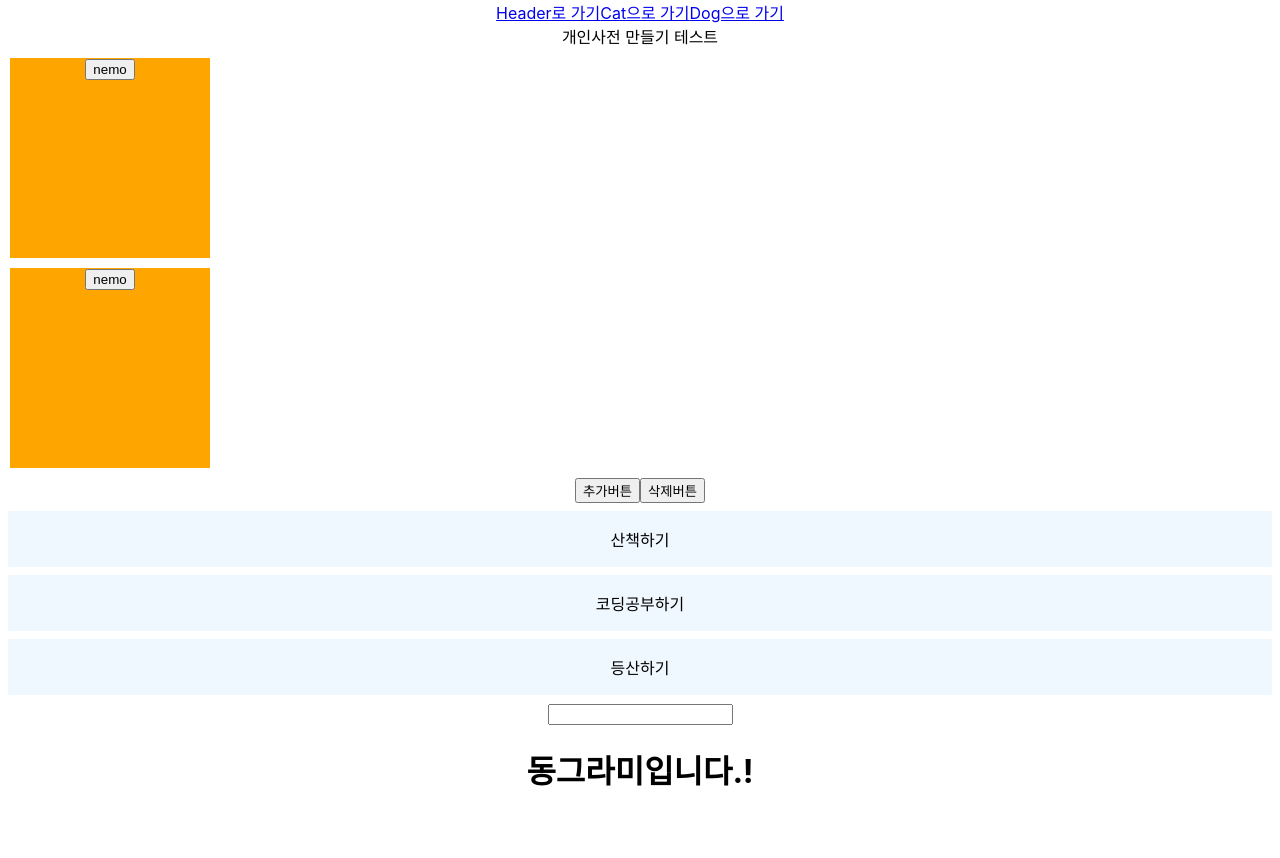
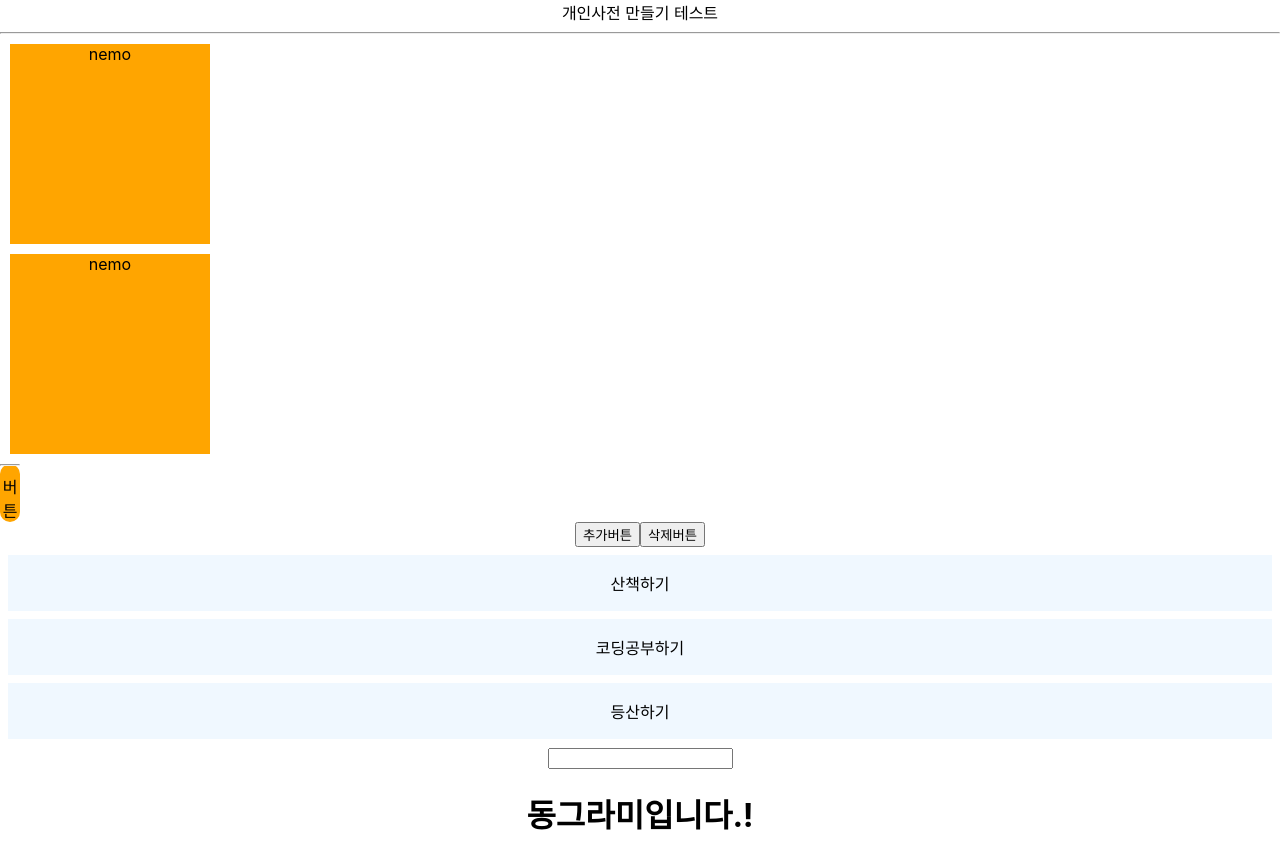
Before and after one commit to JONGGILLee/sparta_react_mytest4, a React (Create React App) app: page / in a window 1280 px wide. Before the commit the page ends 814 px from the top, so only its background shows below. Built offline with nearby package versions, Linux system fonts and the light colour scheme.

Commit message:
3-6강. 라우팅 더 꼼꼼하게 <Switch> 이용하여 NotFound.js 페이지

```diff
--- a/src/App.js
+++ b/src/App.js
@@ -1,43 +1,32 @@
 import "./App.css";
 import React from "react";
-import { Route, Link } from "react-router-dom";
+import { Route, Link, Switch } from "react-router-dom";
 import styled from "styled-components";
 
 import Nemo from "./Nemo";
 import Button from "./Button";
 import Circle from "./Circle";
 import Header from "./Header";
-import Cat from "./Cat";
-import Dog from "./Dog";
 import EditPage from "./EditPage";
+import NotFound from "./NotFound";
 
 const list = ["산책하기", "코딩공부하기", "등산하기"];
 
 const App = () => {
   return (
     <div className="App">
-      <div>
-        <Link to="/">Header로 가기</Link>
-        <Link to="/Cat">Cat으로 가기</Link>
-        <Link to="/Dog">Dog으로 가기</Link>
-      </div>
-
-      <Route path="/" exact>
       <Header />
-      </Route>
-      <Route path="/Cat" exact component={Cat}>
-        {/* cat_name 은 동적으로 바꿀거야 -> 동적 라우팅 */}
-        {/* <Cat /> */}
-      </Route>
-      <Route path="/Dog" exact>
-        <Dog />
-      </Route>
+      <Switch>
         <Route path="/" exact>
           <Nemo />
         </Route>
         <Route path="/EditPage" exact>
           <EditPage />
         </Route>
+        <Route>
+          <NotFound />
+        </Route>
+      </Switch>
       <Button list={list} />
       <Circle />
     </div>
--- a/src/Cat.js
+++ /dev/null
@@ -1,11 +0,0 @@
-import React from "react";
-import { useParams } from "react-router-dom";
-
-const Cat = (props) => {
-  //   const cat_name = useParams();
-  //   console.log(cat_name);
-  console.log(props);
-  return <div>고양이 만들기 테스트</div>;
-};
-
-export default Cat;
--- a/src/Dog.js
+++ /dev/null
@@ -1,22 +0,0 @@
-import React from "react";
-import { useHistory } from "react-router-dom";
-
-const Dog = (props) => {
-  const history = useHistory();
-  console.log(props);
-  return (
-    <div>
-      <button
-        onClick={() => {
-          //   props.history.push("/");
-          //   push 는 페이지 이동
-          history.push("/Cat");
-        }}
-      >
-        댕댕이 만들기 테스트
-      </button>
-    </div>
-  );
-};
-
-export default Dog;
--- a/src/EditPage.js
+++ b/src/EditPage.js
@@ -3,8 +3,19 @@ import { useHistory } from "react-router-dom";
 
 const EditPage = (props) => {
   const history = useHistory();
+  const my_wrap = React.useRef(null);
 
   return (
+    <>
+      <div align="center">
+        <input
+          type="text"
+          ref={my_wrap}
+          onChange={() => {
+            console.log(my_wrap.current.value);
+          }}
+        />
+      </div>
       <div>
         <h1>단어장을 작성해주세요</h1>
         <button
@@ -12,10 +23,10 @@ const EditPage = (props) => {
             history.push("/");
           }}
         >
-        {" "}
           단어장으로 돌아가기
         </button>
       </div>
+    </>
   );
 };
 
--- a/src/Header.js
+++ b/src/Header.js
@@ -1,7 +1,12 @@
 import React from "react";
 
 const Header = (props) => {
-  return <div>개인사전 만들기 테스트</div>;
+  return (
+    <div>
+      개인사전 만들기 테스트
+      <hr />
+    </div>
+  );
 };
 
 export default Header;
--- a/src/Nemo.js
+++ b/src/Nemo.js
@@ -26,6 +26,9 @@ const Nemo = (props) => {
       {nemo_count.map((n, i) => {
         return (
           <div
+            onClick={() => {
+              history.push("/EditPage");
+            }}
             key={i}
             style={{
               width: "200px",
@@ -34,17 +37,24 @@ const Nemo = (props) => {
               margin: "10px",
             }}
           >
-            <button
-              onClick={() => {
-                history.push("/EditPage");
-              }}
-            >
-              nemo
-            </button>
+            nemo
           </div>
         );
       })}
-
+      <div
+        onClick={() => {
+          history.push("/EditPage");
+        }}
+        style={{
+          width: "20px",
+          heigh: "20px",
+          backgroundColor: "orange",
+          borderRadius: "30px",
+        }}
+      >
+        <hr />
+        버튼
+      </div>
       <div>
         <button onClick={addNemo}> 추가버튼</button>
         <button onClick={deleteNemo}> 삭제버튼</button>
--- /dev/null
+++ b/src/NotFound.js
@@ -0,0 +1,7 @@
+import React from "react";
+
+const NotFound = (props) => {
+  return <h1>올바른 주소가 아닙니다!0</h1>;
+};
+
+export default NotFound;
```
Lines whose indentation alone changed are shown as unchanged.
